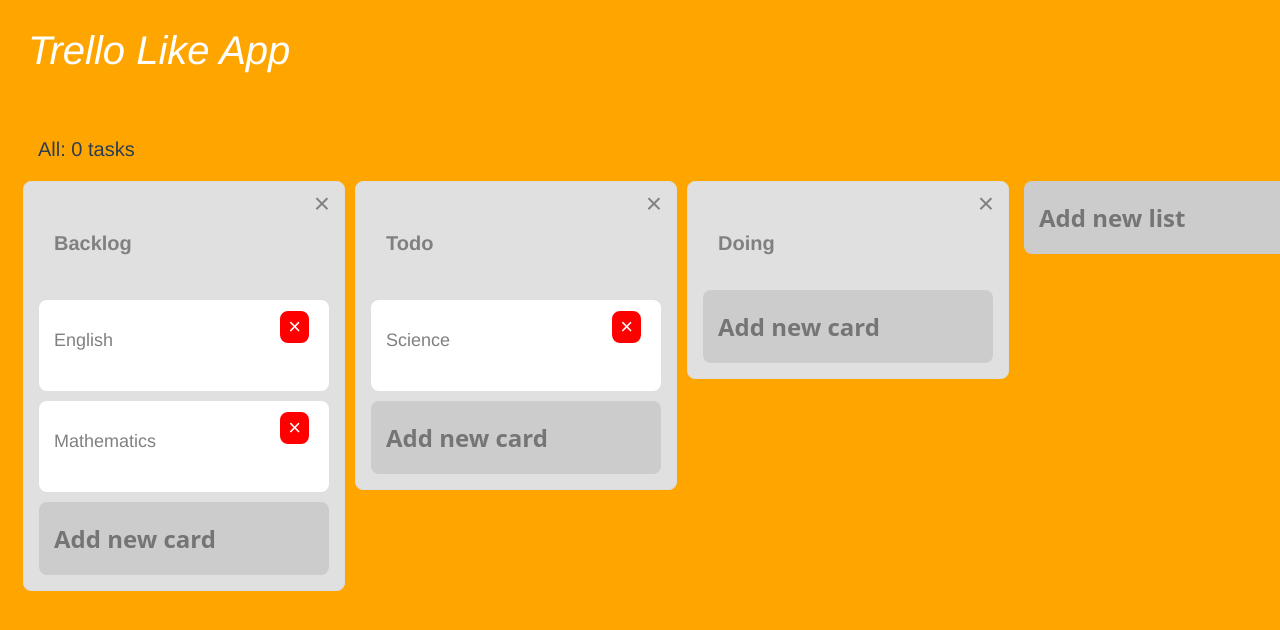
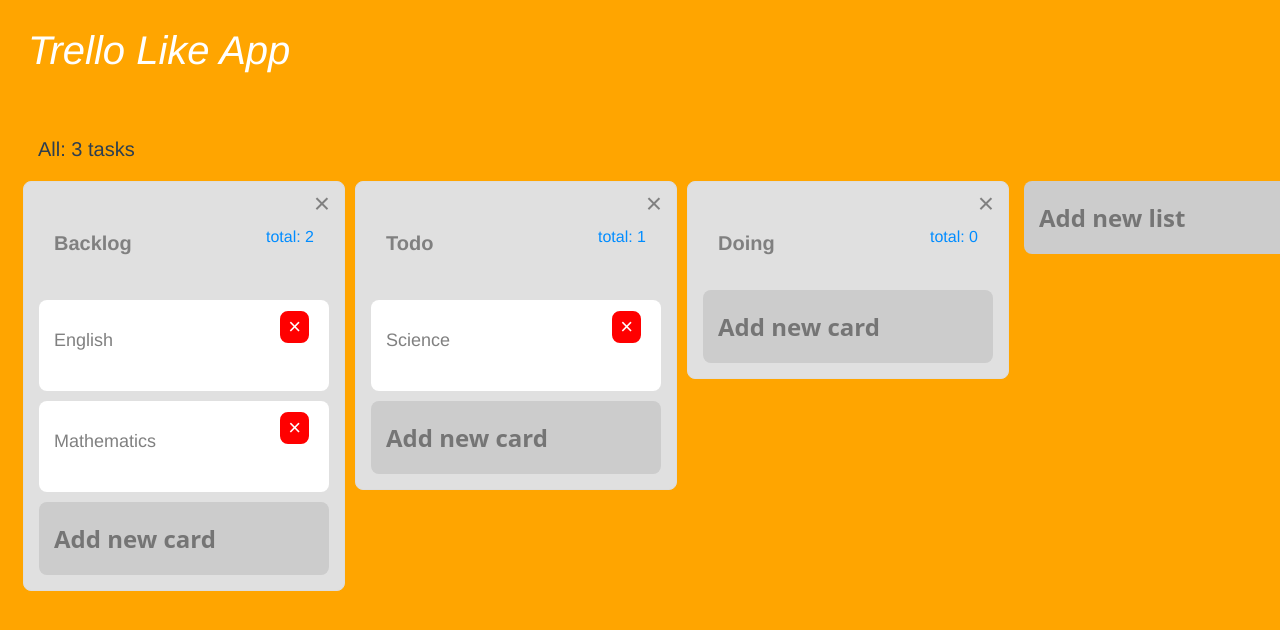
Before and after one commit to SardineTa23/trello-like-app, a Vue app: page / in a window 1280 px wide. Shown: the top 630 px of the page. Built offline with nearby package versions, Linux system fonts and the light colour scheme.

Commit message:
カードやリストの総数を表示

```diff
--- a/src/components/TaskList.vue
+++ b/src/components/TaskList.vue
@@ -2,6 +2,8 @@
   <div class="list">
     <div class="listheader">
       <p class="list-title">{{ title }}</p>
+                                        <!-- computedの呼び出し -->
+      <p class="list-counter">total: {{ totalCardInList }}</p>
       <div class="deletelist" @click="removeList">×</div>
     </div>
     <card-show
@@ -38,6 +40,11 @@ export default {
       required: true,
     },
   },
+  computed: {
+    totalCardInList() {
+      return this.cards.length;
+    },
+  },
   methods: {
     removeList: function () {
       if (confirm("本当にこのリストを削除しますか？")) {
--- a/src/components/screenBoard.vue
+++ b/src/components/screenBoard.vue
@@ -2,7 +2,7 @@
   <div>
     <header>Trello Like App</header>
     <main>
-      <p class="info-line">All: 0 tasks</p>
+      <p class="info-line">All: {{ totalCardCount }} tasks</p>
       <div class="list-index">
         <!-- v-bind(:hoge)でバインドさせたコンポーネントにデータを受け渡すことができる -->
         <task-list
@@ -33,6 +33,9 @@ export default {
       // stateのlistsを参照
       "lists",
     ]),
+    totalCardCount() {
+      return this.$store.getters.totalCardCount;
+    },
   },
 };
 </script>
--- a/src/store/index.js
+++ b/src/store/index.js
@@ -52,7 +52,13 @@ const store = new Vuex.Store({
           },
         ],
   },
-  getters: {},
+  getters: {
+    totalCardCount(state) {
+      let count = 0;
+      state.lists.map((content) => (count += content.cards.length));
+      return count;
+    },
+  },
   modules: {},
 });
 
```
